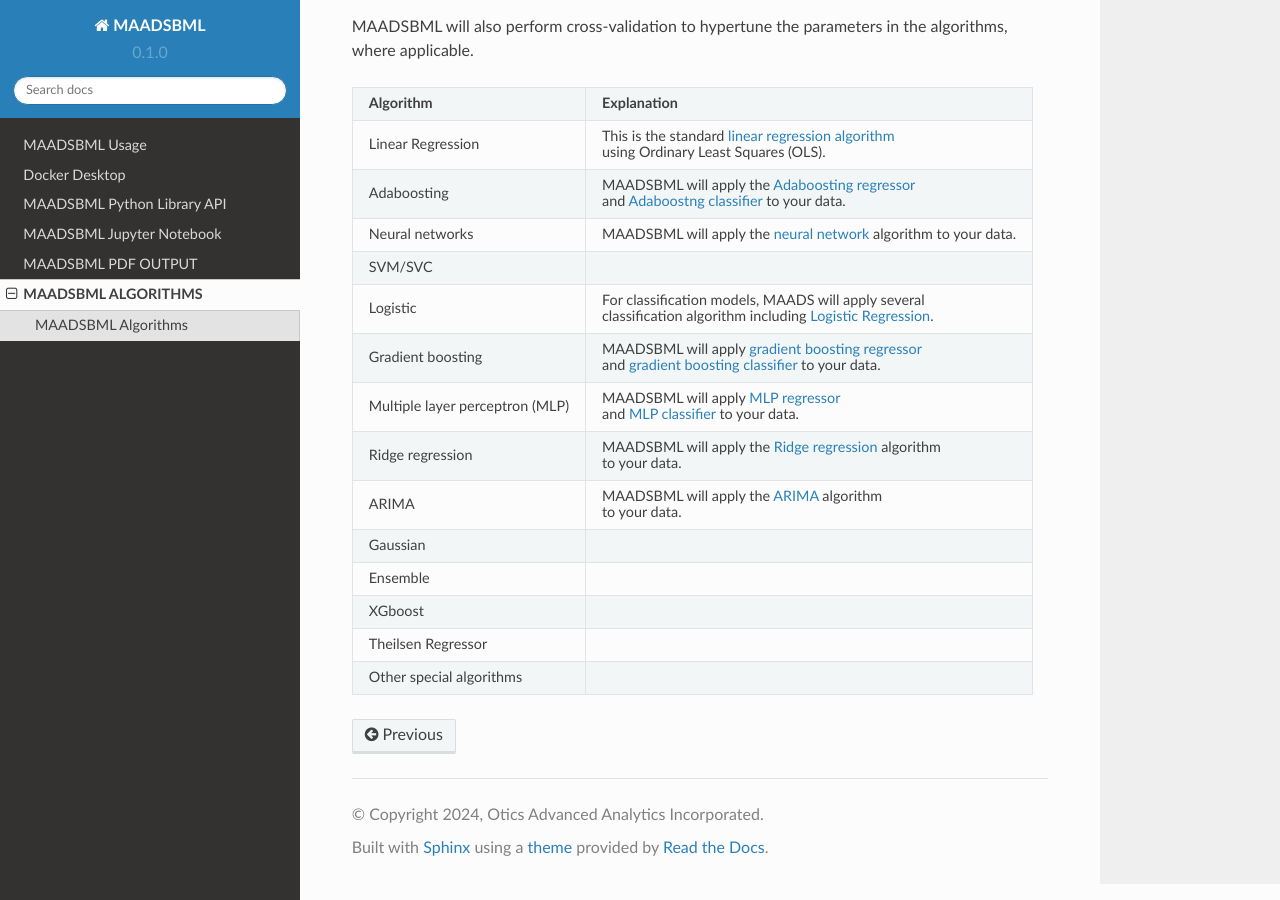
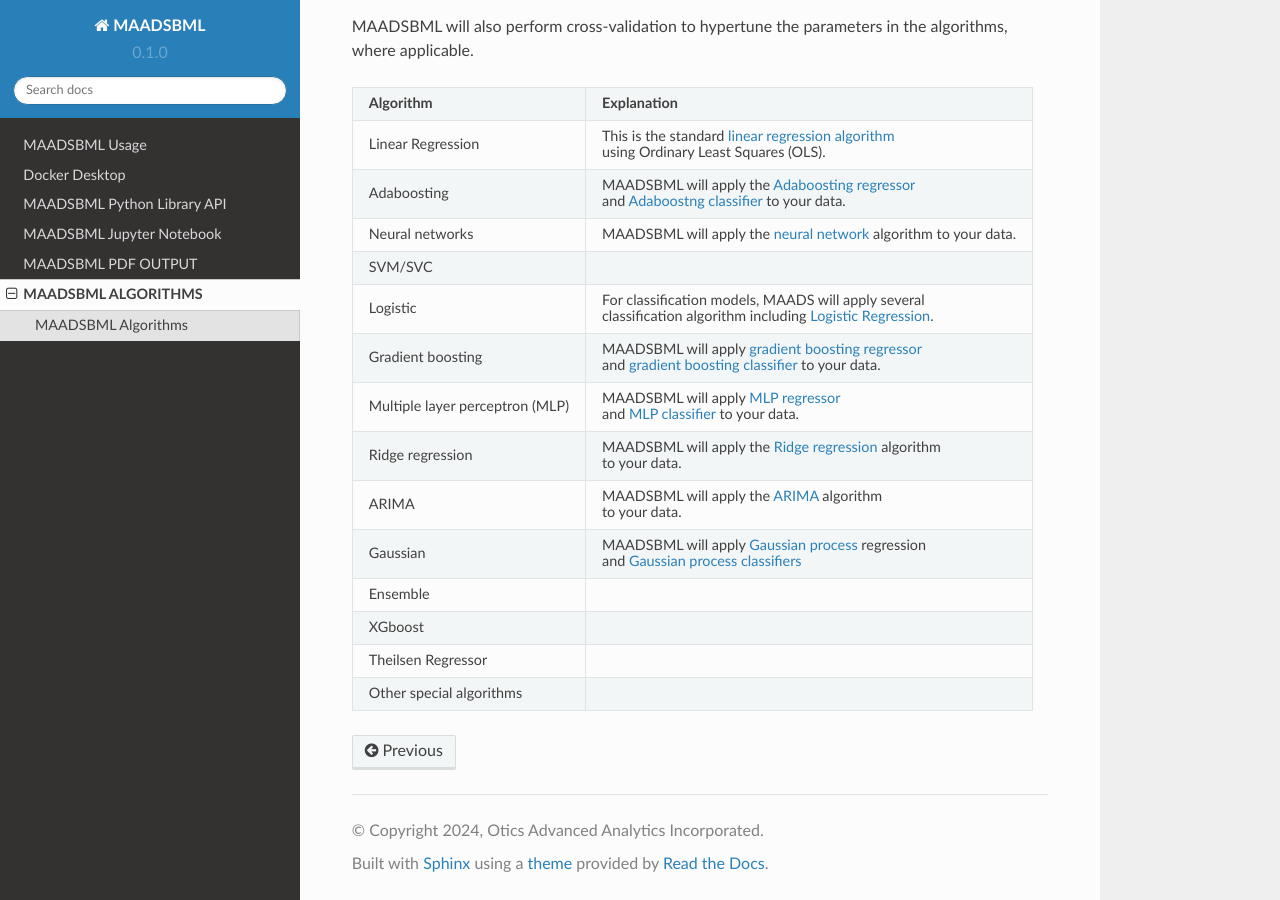
Before and after one commit to smaurice101/maadsbml, a Sphinx documentation site: the page built from docs/source/algos.rst, in a window 1280 px wide and 900 px high, scrolled down 590 px. Built offline with Sphinx 7.4.7 and the Read the Docs theme 2.0.0, drawn with Linux system fonts in a browser that asks for light colours.

Commit message:
Update algos.rst

```diff
--- a/docs/source/algos.rst
+++ b/docs/source/algos.rst
@@ -54,7 +54,9 @@
 
        to your data.
    * - Gaussian
-     -
+     - MAADSBML will apply `Gaussian process <https://scikit-learn.org/stable/modules/generated/sklearn.gaussian_process.GaussianProcessRegressor.html#sklearn.gaussian_process.GaussianProcessRegressor>`_ regression
+
+       and `Gaussian process classifiers <https://scikit-learn.org/stable/modules/generated/sklearn.gaussian_process.GaussianProcessClassifier.html>`_
    * - Ensemble
      -
    * - XGboost
```
